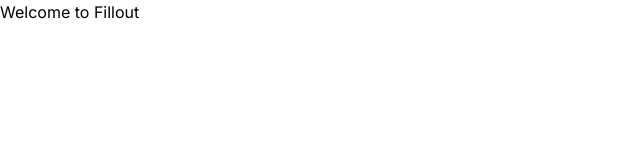
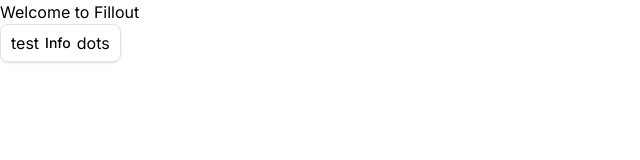
Before and after one commit to lucasfvera/pages-tab-navigation-challenge, a Next.js app: page / in a window 1280 px wide. Shown: the top 160 px of the page, without its empty margins (0-640 px from the left). Built offline with nearby package versions, Linux system fonts and the light colour scheme.

Commit message:
Add TabCard component
This commit initializes the first of many iterations of the tab
component that we will use in the page navigator component.
We still need to add many states and iconography that we will do in
follow up commits.

```diff
--- a/src/app/globals.css
+++ b/src/app/globals.css
@@ -1 +1,5 @@
 @import 'tailwindcss';
+
+@theme inline {
+	--color-gray-border: #e1e1e1;
+}
--- a/src/app/page.tsx
+++ b/src/app/page.tsx
@@ -1,3 +1,10 @@
+import { TabCard } from '@/components/Atoms/TabCard';
+
 export default function Home() {
-	return <div>Welcome to Fillout</div>;
+	return (
+		<div>
+			Welcome to Fillout{' '}
+			<TabCard content="Info" icon={<p>test</p>} state="active" />
+		</div>
+	);
 }
--- /dev/null
+++ b/src/components/Atoms/TabCard.style.ts
@@ -0,0 +1,11 @@
+const tabCardActive =
+	'gap-1.5 border-(--color-gray-border) border-1 rounded-lg w-min py-1.5 px-2.5 shadow-sm';
+
+export const styles = {
+	active: tabCardActive,
+	focused: '',
+	default: '',
+	hover: '',
+};
+
+export type TabCardStates = keyof typeof styles;
--- /dev/null
+++ b/src/components/Atoms/TabCard.tsx
@@ -0,0 +1,22 @@
+import { styles, TabCardStates } from '@/components/Atoms/TabCard.style';
+import { Body } from '@/components/Atoms/Typography';
+
+interface TabCardProps {
+	content: string;
+	icon: React.ReactNode;
+	state: TabCardStates; // make it a tuple
+}
+
+const TabCard = ({ content, icon, state }: TabCardProps) => {
+	const isActive = state === 'active';
+
+	return (
+		<div className={`flex ${styles[state]}`}>
+			<span>{icon}</span>
+			<Body>{content}</Body>
+			{isActive && 'dots'}
+		</div>
+	);
+};
+
+export { TabCard };
```
